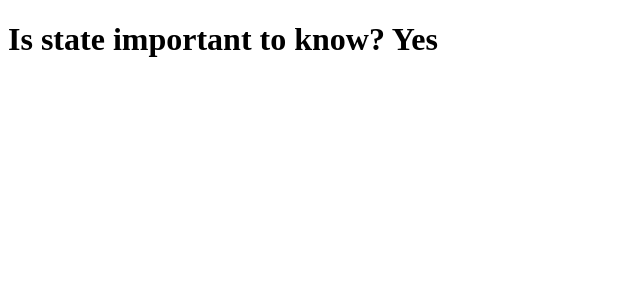
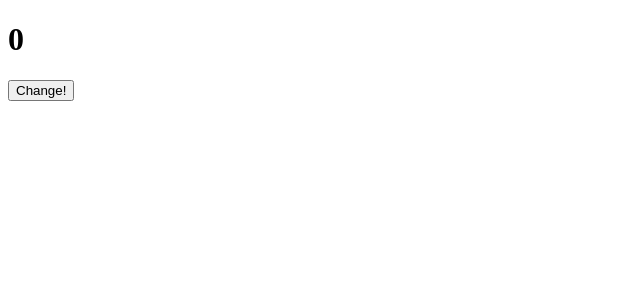
Before and after one commit to sachinm78/react-hooks-useState, a React (Create React App) app: page / in a window 1280 px wide. Shown: the top 300 px of the page, without its empty margins (0-640 px from the left). Built offline with nearby package versions, Linux system fonts and the light colour scheme.

Commit message:
moved lesson1 to new file and set up lesson2

```diff
--- a/src/App.js
+++ b/src/App.js
@@ -1,26 +1,32 @@
 import React, {useState} from "react"
 
+// Convert the class below to a functional component that uses the useState hook to initalize a count vartiable to 0 and display the count on the screen.
+// Don't worry about the part where the button changes the count quite yet, that's what you're here to learn about!
+
 function App() {
-    const [answer] = useState("Yes")
+    const [count] = useState(0)
+
     return (
-        <div>
-            <h1>Is state important to know? {answer}</h1>
-        </div>
-    )
+            <div>
+                <h1>{count}</h1>
+                <button>Change!</button>
+            </div>
+        )
 }
 
 // class App extends React.Component {
 //     constructor() {
 //         super()
 //         this.state = {
-//             answer: "Yes"
+//             count: 0
 //         }
 //     }
 
 //     render() {
 //         return (
 //             <div>
-//                 <h1>Is state important to know? {this.state.answer}</h1>
+//                 <h1>{this.state.count}</h1>
+//                 <button>Change!</button>
 //             </div>
 //         )
 //     }
```
Also changed, not shown: src/useState1.js (added, +29 -0 lines).
